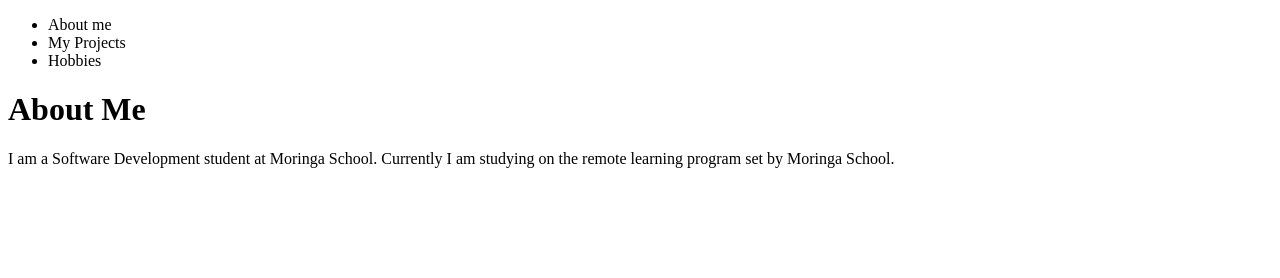
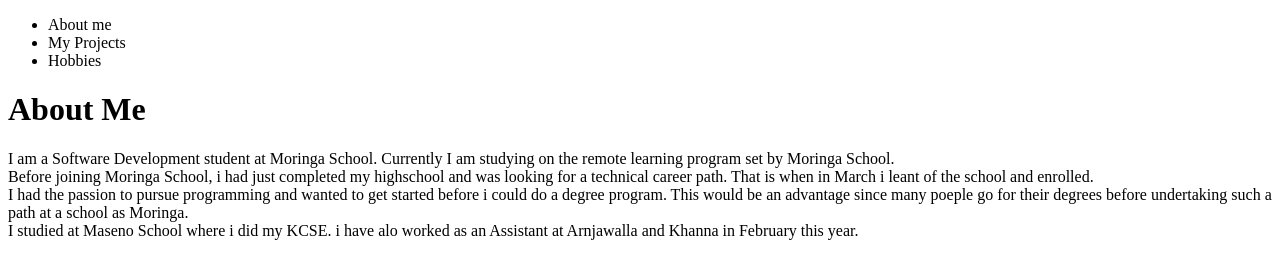
Before and after one commit to Ashisoma/Portifolio, a plain HTML site: page index.html in a window 1280 px wide. Drawn offline with Linux system fonts and the light colour scheme.

```diff
--- a/index.html
+++ b/index.html
@@ -18,7 +18,15 @@
     <div>
         <h1>About Me</h1>
         <p>I am a Software Development student at Moringa School. Currently I am studying on
-            the remote learning program set by Moringa School.
+            the remote learning program set by Moringa School. <br> Before joining
+            Moringa School, i had just completed my highschool and was looking for a
+            technical career path. That is when in March i leant of the school and enrolled.
+            <br>I had the passion to pursue programming and wanted to get started
+            before i could do a degree program. This would be an advantage since many poeple
+            go for their degrees before undertaking such a path at a school as Moringa.<br>
+             I studied at Maseno School where i did my KCSE. i have alo worked as an Assistant
+             at Arnjawalla and Khanna in February this year.
+
         </p>
     </div>
 </body>
```
